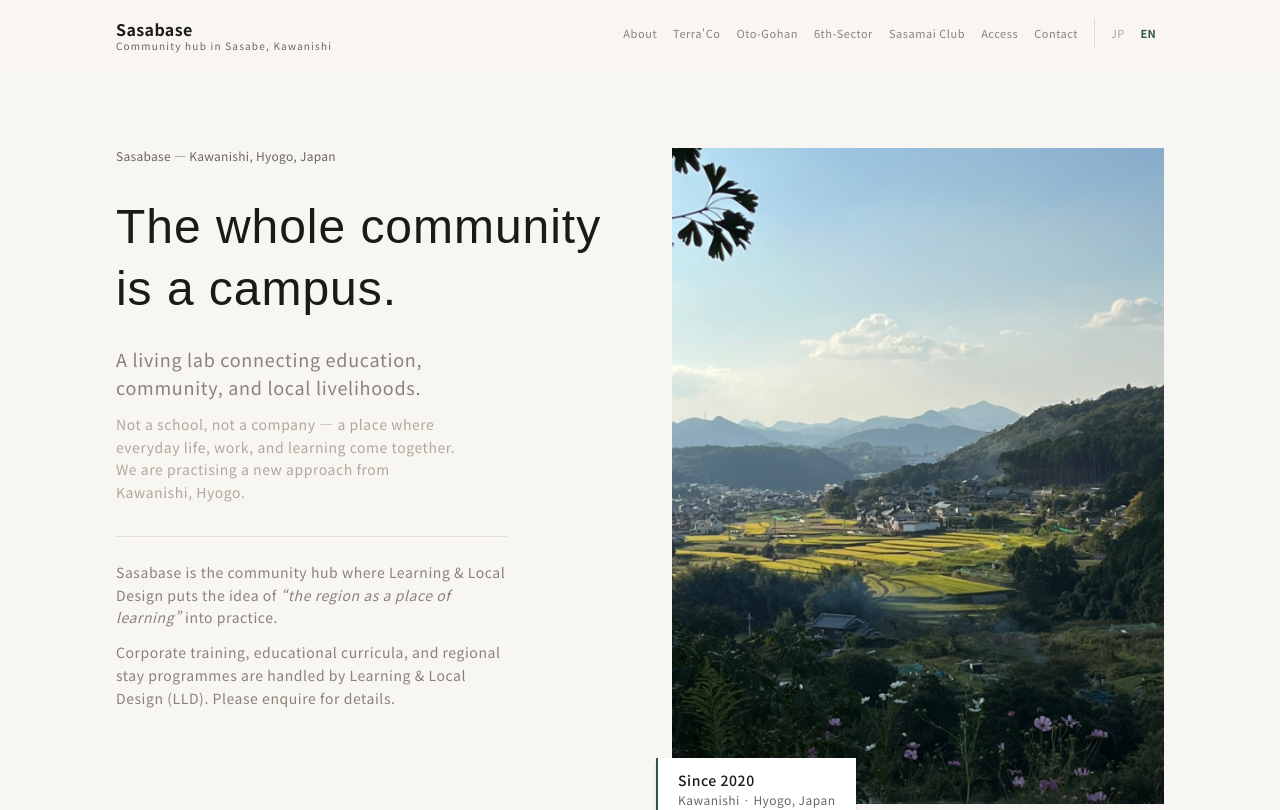
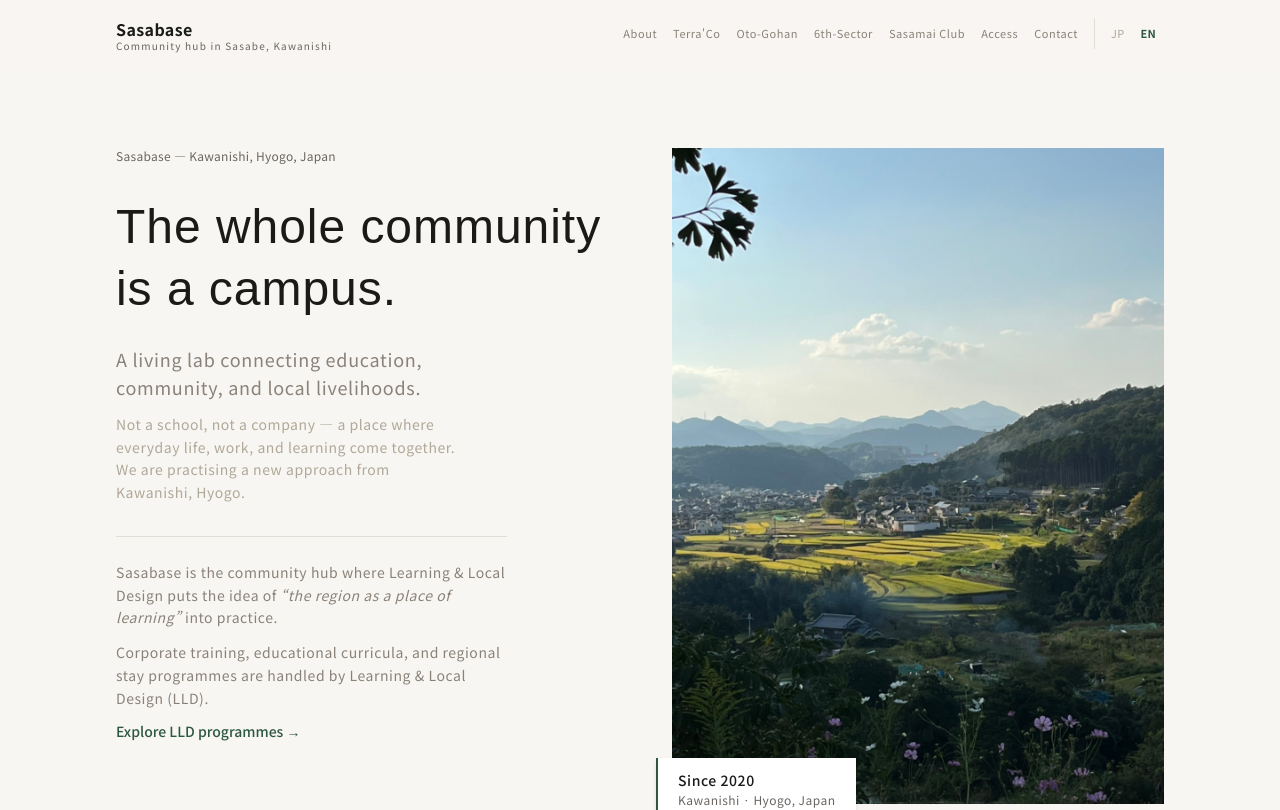
Before and after one commit to tomo-web/sasabase-site, a Next.js app: page /en in a window 1280 px wide. Shown: the top 810 px of the page. Built offline with nearby package versions, Linux system fonts and the light colour scheme.

Commit message:
Link Sasabase to published LLD site

```diff
--- a/app/en/page.tsx
+++ b/app/en/page.tsx
@@ -81,8 +81,14 @@ export default function EnHomePage() {
                 </p>
                 <p className="text-sm text-stone-500 leading-relaxed">
                   Corporate training, educational curricula, and regional stay programmes
-                  are handled by Learning &amp; Local Design (LLD). Please enquire for details.
+                  are handled by Learning &amp; Local Design (LLD).
                 </p>
+                <a
+                  href="https://lld-japan.com/en/programs.html"
+                  className="inline-block text-sm font-medium text-primary hover:underline"
+                >
+                  Explore LLD programmes →
+                </a>
               </div>
             </div>
 
--- a/components/layout/Footer.tsx
+++ b/components/layout/Footer.tsx
@@ -61,6 +61,12 @@ export default function Footer() {
               className="text-xs text-stone-500 hover:text-white transition-colors tracking-jp block"
             >
               Instagram →
+            </a>
+            <a
+              href={isEn ? 'https://lld-japan.com/en/' : 'https://lld-japan.com/'}
+              className="text-xs text-stone-500 hover:text-white transition-colors tracking-jp block mt-4"
+            >
+              {isEn ? 'Visit LLD Japan →' : 'LLDのサイトを見る →'}
             </a>
           </div>
 
--- a/components/sections/home/Hero.tsx
+++ b/components/sections/home/Hero.tsx
@@ -33,8 +33,14 @@ export default function Hero() {
                 Sasabaseは、Learning &amp; Local Designの「地域を学びの場にする」という考えを、笹部で実践する拠点です。
               </p>
               <p className="text-sm text-stone-500 leading-jp tracking-jp">
-                企業研修、教育機関向けカリキュラム、地域滞在プログラム等は、Learning &amp; Local Design（LLD）が担当しています。詳しくはお問い合わせください。
+                企業研修、教育機関向けカリキュラム、地域滞在プログラム等は、Learning &amp; Local Design（LLD）が担当しています。
               </p>
+              <a
+                href="https://lld-japan.com/programs.html"
+                className="inline-block text-sm font-medium text-primary hover:underline"
+              >
+                LLDの事業・プログラムを見る →
+              </a>
             </div>
           </div>
 
```
